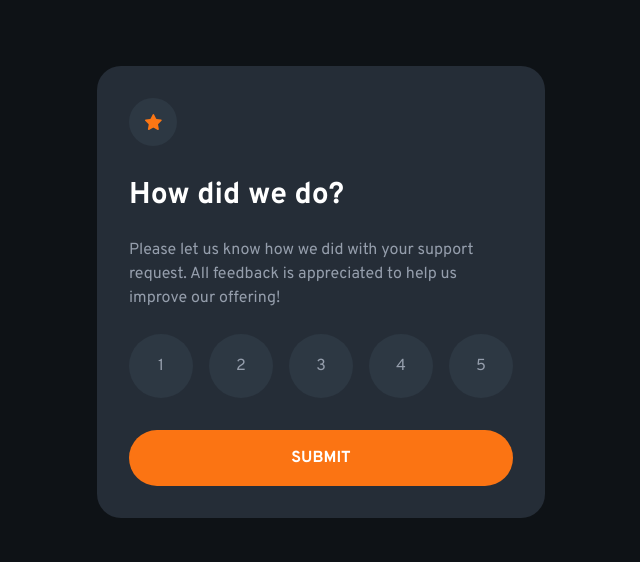
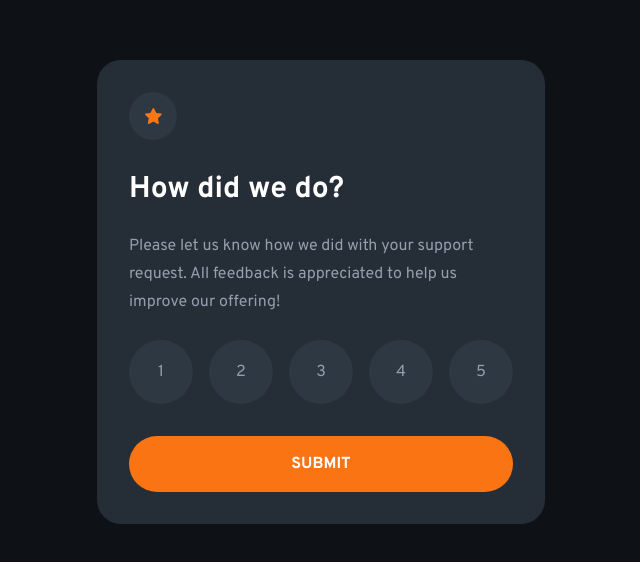
Before and after one commit to gracebir/interactive-rating, a React (Vite) app: page / in a window 1280 px wide. Shown: the part 108-670 px from the top of the page, without its empty margins (319-959 px from the left). Built offline with nearby package versions, Linux system fonts and the light colour scheme.

Commit message:
rate page

```diff
--- a/src/pages/Rate.jsx
+++ b/src/pages/Rate.jsx
@@ -19,7 +19,7 @@ const Rate = ({rate, setRate}) => {
         </div>
         <div className='flex flex-col lg:gap-6 gap-4'>
           <h1 className="text-white font-bold text-2xl lg:text-3xl">How did we do?</h1>
-          <p className='text-grey'>
+          <p className='text-grey leading-7'>
             Please let us know how we did with your support
             request. All feedback is appreciated
             to help us improve our offering!
```
